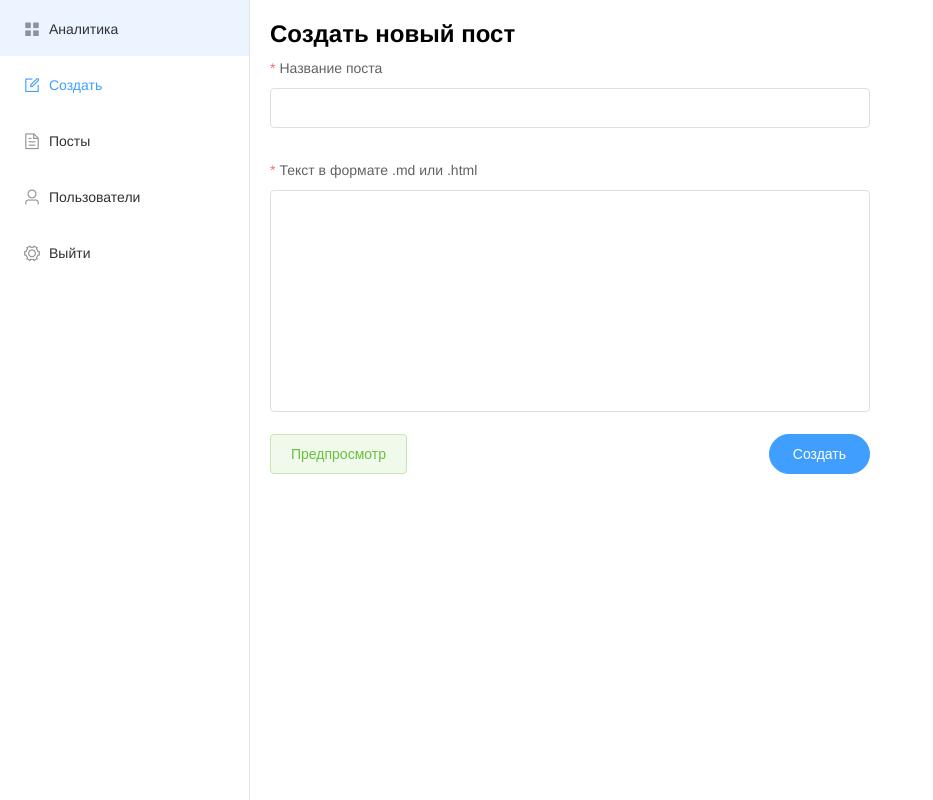
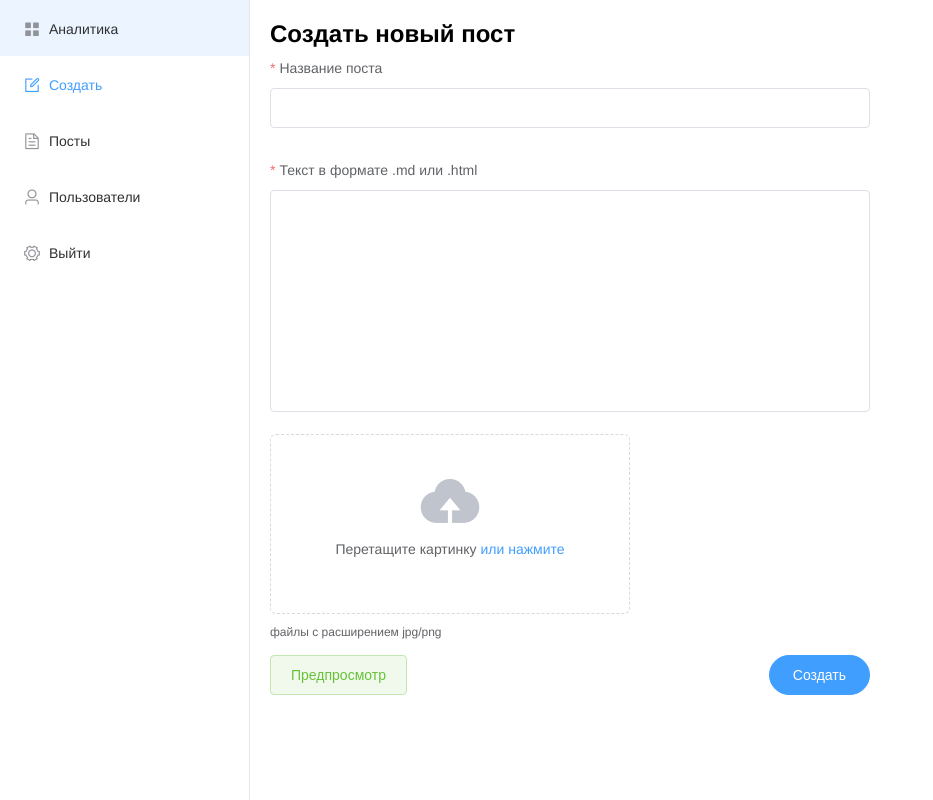
Before and after one commit to romanbatiuk/nuxt-blog, a Nuxt app: page /admin/create in a window 1280 px wide. Shown: the whole page, without its empty margins (0-933 px from the left). Built offline with nearby package versions, Linux system fonts and the light colour scheme; no server answers.

Commit message:
upload file for post

```diff
--- a/pages/admin/create.vue
+++ b/pages/admin/create.vue
@@ -9,6 +9,19 @@
 			<el-form-item label="Текст в формате .md или .html" prop="text">
 				<el-input v-model="controls.text" type="textarea" :rows="10" resize="none"></el-input>
 			</el-form-item>
+
+			<el-upload
+				ref="upload"
+				class="mb"
+				drag
+				action="https://jsonplaceholder.typicode.com/posts/"
+				:auto-upload="false"
+				:on-change="handleImageChange"
+			>
+				<i class="el-icon-upload"></i>
+				<div class="el-upload__text">Перетащите картинку <em>или нажмите</em></div>
+				<div slot="tip" class="el-upload__tip">файлы с расширением jpg/png</div>
+			</el-upload>
 
 			<div class="wrap-buttons">
 				<el-button type="success" plain @click="previewDialog = true">Предпросмотр</el-button>
@@ -42,21 +55,29 @@
 			},
 			loading: false,
 			previewDialog: false,
+			image: null,
 		};
 	},
 	methods: {
+		handleImageChange(file, filelist) {
+			this.image = file.raw;
+		},
+
 		onSubmit() {
 			this.$refs.form.validate(async (valid) => {
-				if (valid) {
+				if (valid && this.image) {
 					this.loading = true;
 					const formData = {
 						title: this.controls.title,
 						text: this.controls.text,
+						image: this.image,
 					};
 					try {
 						await this.$store.dispatch('post/create', formData);
 						this.controls.title = '';
 						this.controls.text = '';
+						this.image = null;
+						this.$refs.upload.clearFiles();
 						this.$message.success('Пост был успешно создан!');
 					} catch (err) {
 						console.log(err);
--- a/plugins/globals.js
+++ b/plugins/globals.js
@@ -4,4 +4,4 @@
 import locale from 'element-ui/lib/locale/lang/ua';
 
 Vue.use(Element, { locale });
-Vue.component('vue-markdown', VueMarkdown);
+Vue.component('VueMarkdown', VueMarkdown);
--- a/store/post.js
+++ b/store/post.js
@@ -22,12 +22,13 @@
 		});
 	},
 
-	async create({ commit, dispatch }, { title, text }) {
+	async create({ commit, dispatch }, { title, text, image }) {
 		try {
 			const formData = new FormData();
 
 			formData.append('title', title);
 			formData.append('text', text);
+			formData.append('image', image, image.name);
 
 			return await new Promise((resolve) => {
 				setTimeout(() => {
```
Also changed, not shown: .eslintrc.js.
